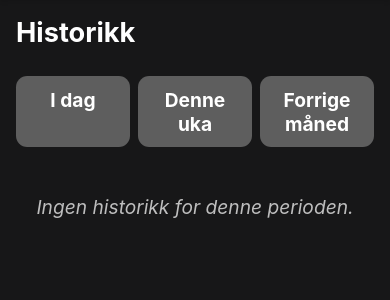
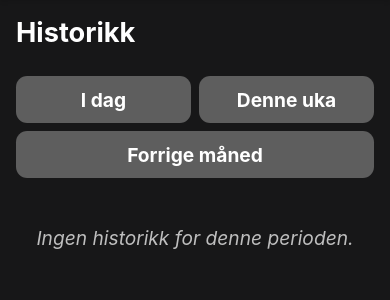
Before and after one commit to iQU-AS/fagprove-gerhard, a FastAPI app: template handlelistesystem/templates/history.html.jinja in a window 390 px wide. Shown: the part 58-358 px from the top of the page. Run offline with FastAPI, Linux system fonts and the light colour scheme; the template is opened without the code that fills it, so the values that code supplies are empty; parts of the project's set-up code (start-up, migrations or seed data) failed here and were passed over.

Commit message:
responsive period selector

```diff
--- a/handlelistesystem/static/style/history.css
+++ b/handlelistesystem/static/style/history.css
@@ -1,11 +1,13 @@
 .period-selector {
     display: flex;
+    flex-wrap: wrap;
     gap: 0.5rem;
     margin-bottom: 3rem;
 }
 
 .period-selector * {
     flex: 1;
+    white-space: nowrap;
 }
 
 .history-list {
```
